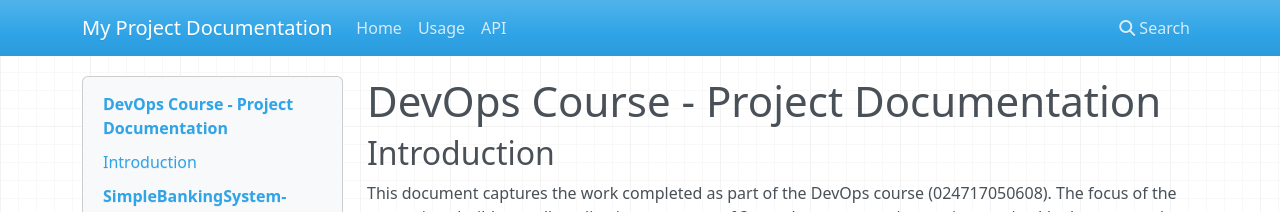
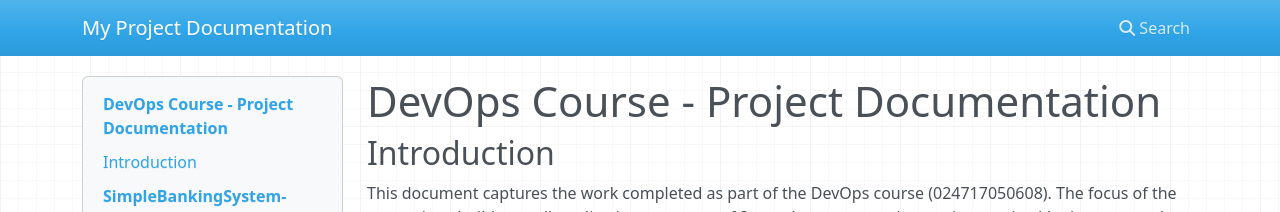
Before and after one commit to danielshahini/DevOpsFHV, an MkDocs documentation site: the page built from docs/doc.md, in a window 1280 px wide. Shown: the top 212 px of the page. Built offline with MkDocs 1.6.1, drawn with Linux system fonts in a browser that asks for light colours; nearby versions of some CDN libraries.

```diff
--- a/mkdocs.yml
+++ b/mkdocs.yml
@@ -1,7 +1 @@
 site_name: My Project Documentation
-nav:
-  - Home: index.md
-  - Usage: usage.md
-  - API: api.md
-plugins:
-  - search
```
